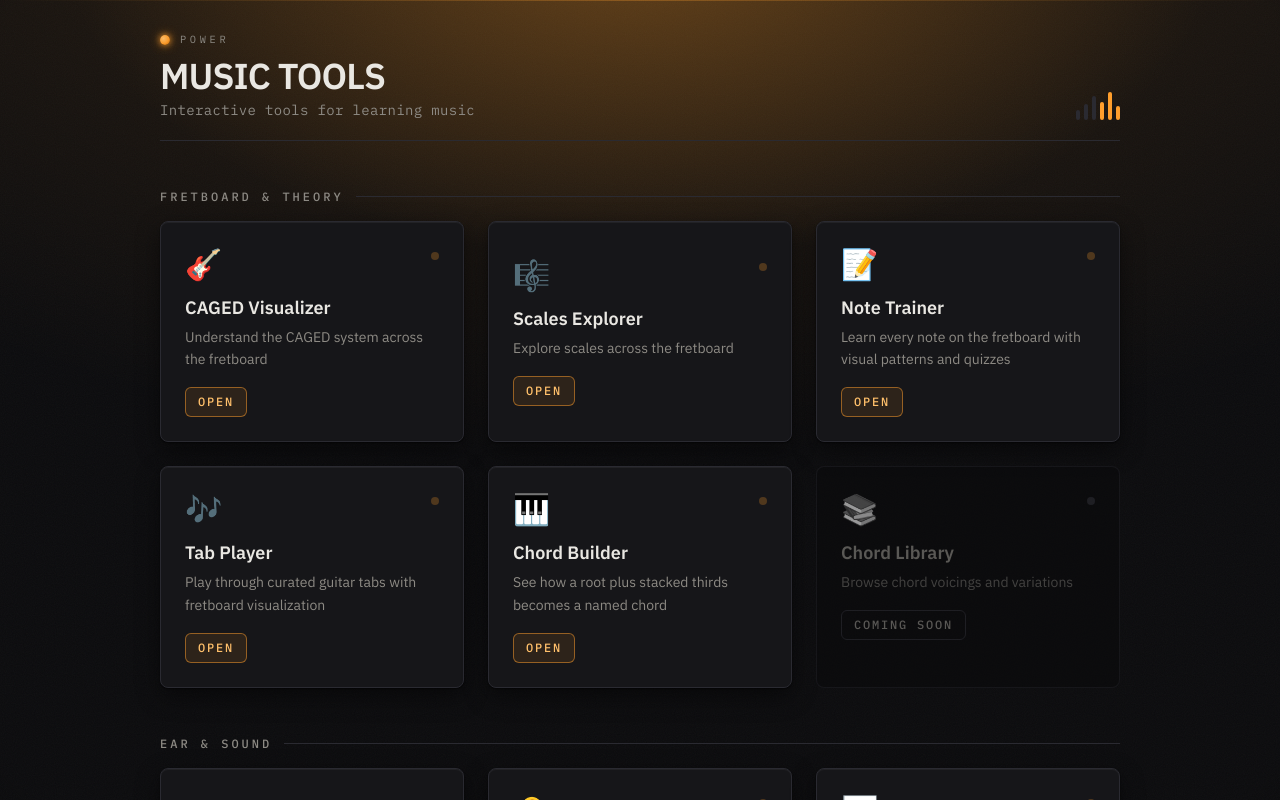
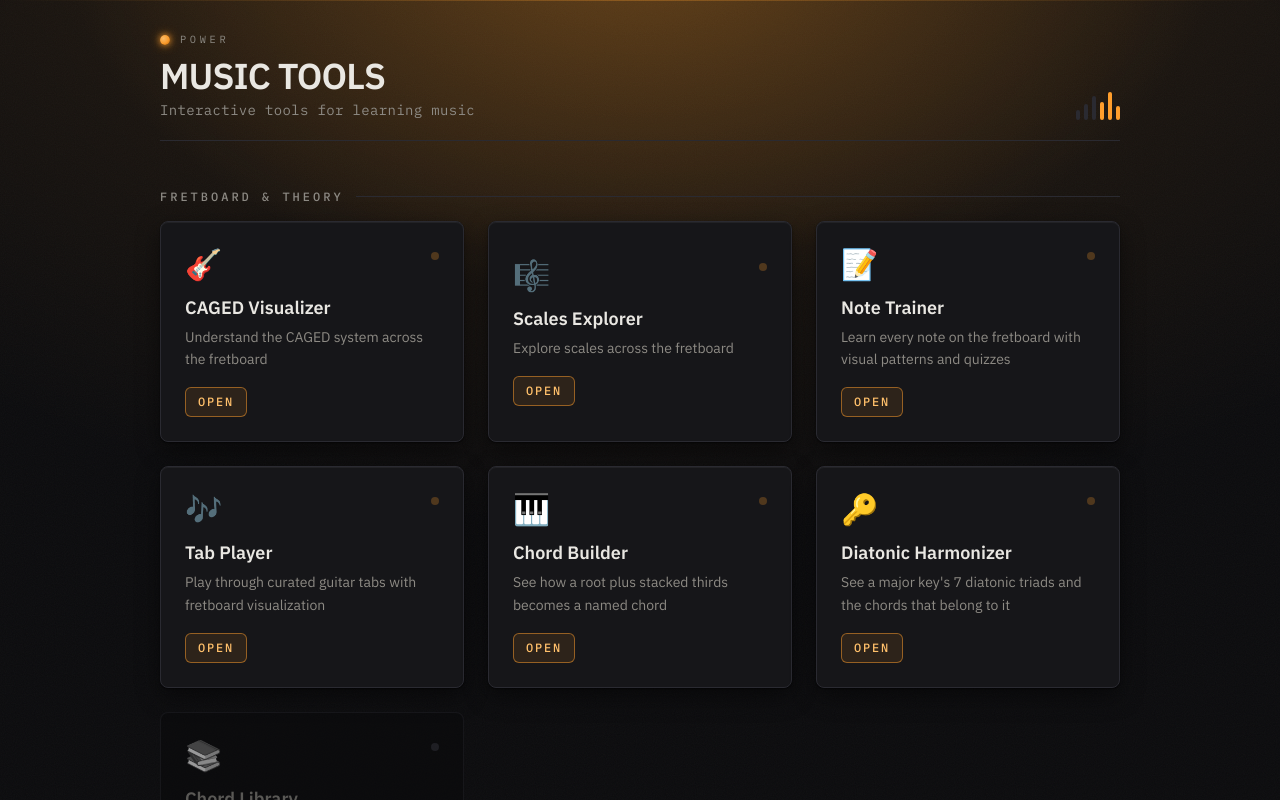
Before and after one commit to fronzec/music-tools, a Svelte app: page / in a window 1280 px wide. Shown: the top 800 px of the page. Built offline with nearby package versions, Linux system fonts and the light colour scheme.

Commit message:
feat(routing): wire DiatonicHarmonizer into app shell and tools registry

```diff
--- a/src/App.svelte
+++ b/src/App.svelte
@@ -11,6 +11,7 @@
   import IntervalTrainer from '$lib/components/IntervalTrainer.svelte';
   import TabPlayer from '$lib/components/TabPlayer.svelte';
   import ChordBuilder from '$lib/components/ChordBuilder.svelte';
+  import DiatonicHarmonizer from '$lib/components/DiatonicHarmonizer.svelte';
 
   let currentView: ViewName = $state(pathToView(location.pathname));
 
@@ -86,5 +87,9 @@
     <svelte:boundary failed={errorFallback}>
       <ChordBuilder {navigate} />
     </svelte:boundary>
+  {:else if currentView === 'diatonic-harmonizer'}
+    <svelte:boundary failed={errorFallback}>
+      <DiatonicHarmonizer {navigate} />
+    </svelte:boundary>
   {/if}
 </main>
--- a/src/lib/data/tools.ts
+++ b/src/lib/data/tools.ts
@@ -84,6 +84,13 @@ export const TOOL_CATEGORIES: readonly ToolCategory[] = [
         icon: '🎹',
       },
       {
+        status: 'active',
+        view: 'diatonic-harmonizer',
+        title: 'Diatonic Harmonizer',
+        description: "See a major key's 7 diatonic triads and the chords that belong to it",
+        icon: '🔑',
+      },
+      {
         status: 'coming-soon',
         title: 'Chord Library',
         description: 'Browse chord voicings and variations',
```
Also changed, not shown: 2 other files (tests, documents, lock files or other folders).
